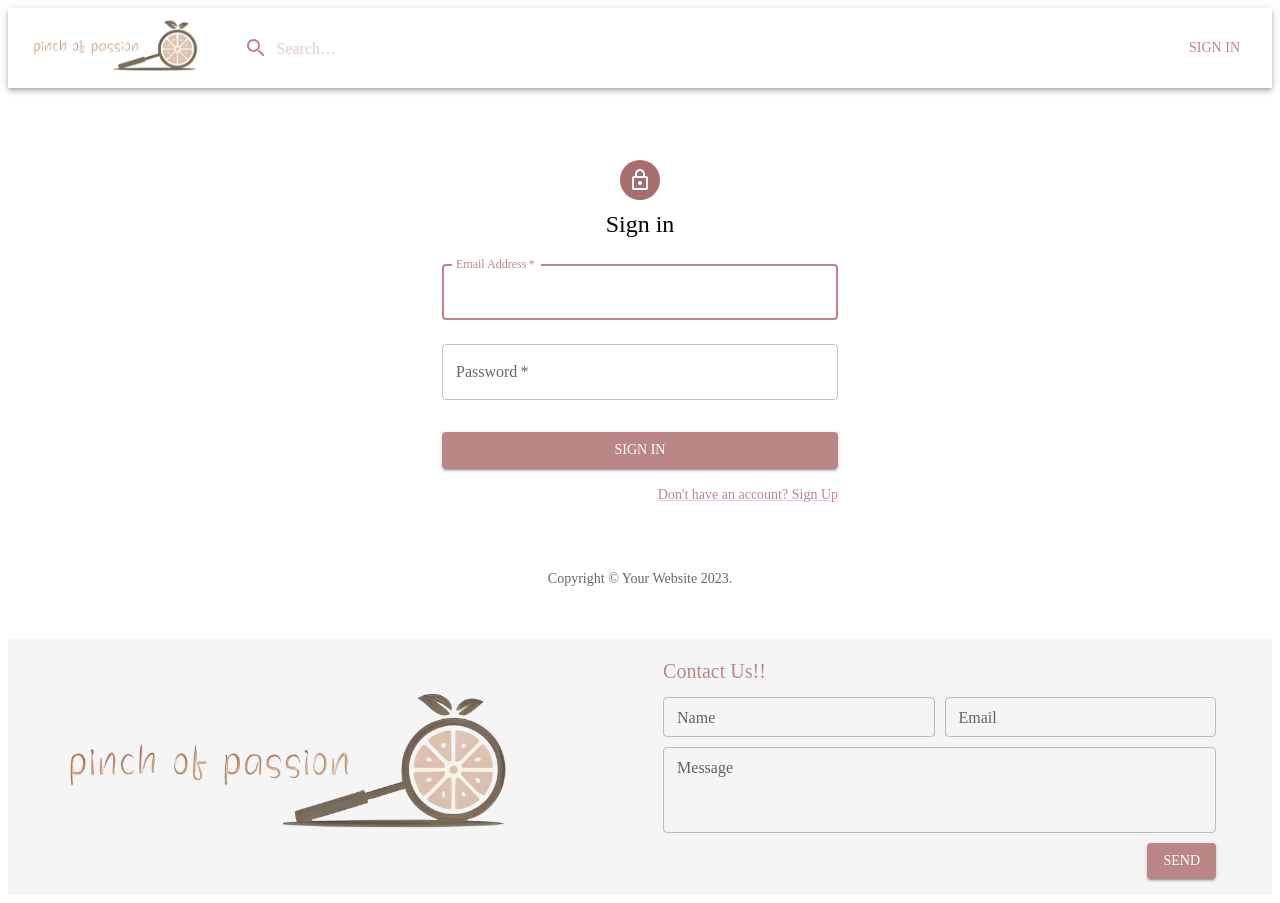
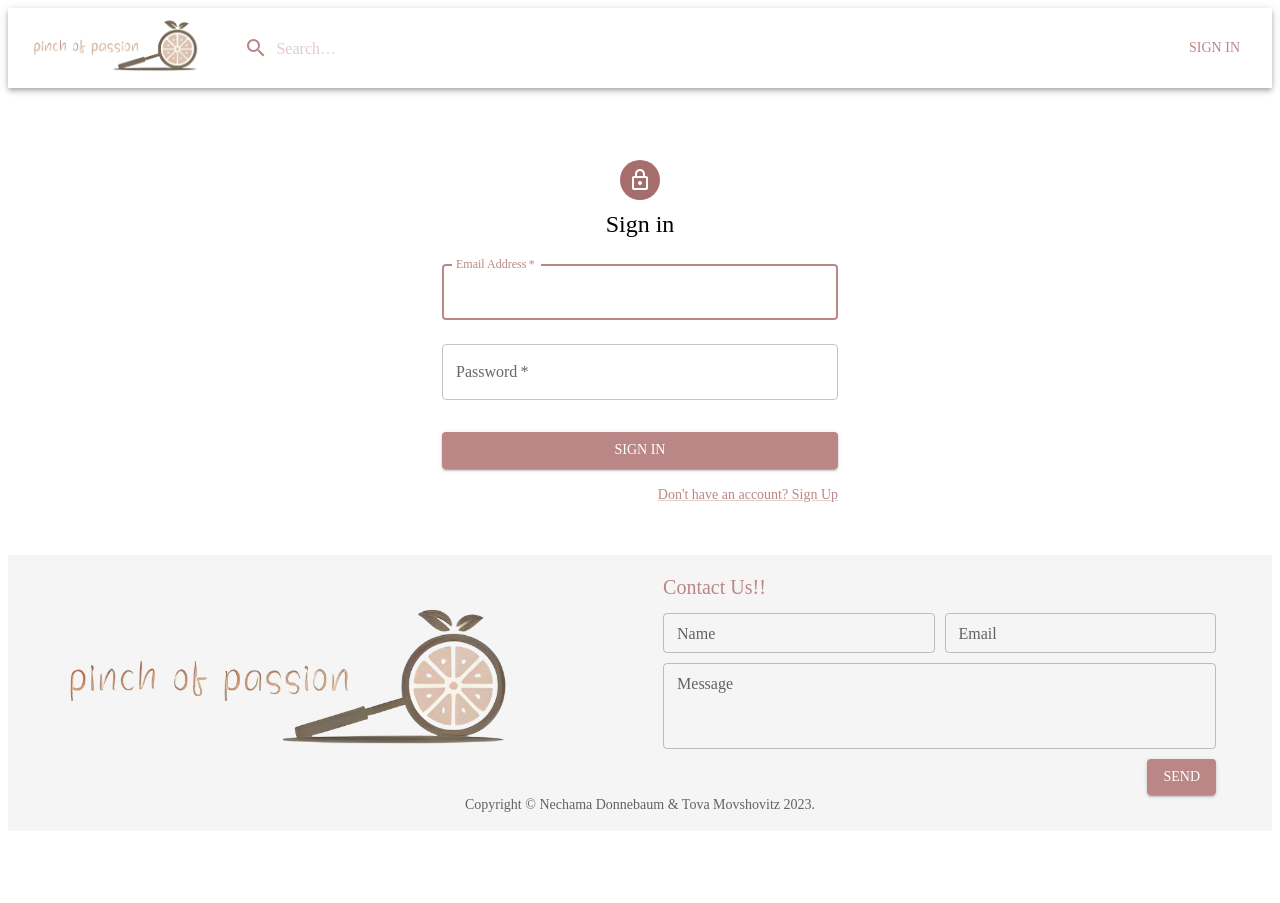
Before and after one commit to pinch-of-passion/client, a React (Create React App) app: page /login in a window 1280 px wide. After the commit the page ends 839 px from the top, so only its background shows below. Built offline with nearby package versions, Linux system fonts and the light colour scheme.

Commit message:
Copyright

```diff
--- a/src/components/footer.jsx
+++ b/src/components/footer.jsx
@@ -7,7 +7,20 @@ import {
   useTheme,
   Typography,
 } from "@mui/material";
-
+function Copyright(props) {
+  return (
+    <Typography
+      variant="body2"
+      color="text.secondary"
+      align="center"
+      {...props}
+    >
+      {"Copyright © "}
+      Nechama Donnebaum & Tova Movshovitz {new Date().getFullYear()}
+      {"."}
+    </Typography>
+  );
+}
 const Footer = () => {
   const [name, setName] = useState("");
   const [email, setEmail] = useState("");
@@ -96,6 +109,7 @@ const Footer = () => {
             </Button>
           </Box>
         </Box>
+        <Copyright/>
       </Container>
     </footer>
   );
--- a/src/pages/auth/Login/index.jsx
+++ b/src/pages/auth/Login/index.jsx
@@ -17,20 +17,7 @@ import { AuthContext } from "../../../context/authContext";
 import { useContext, useState, useEffect } from "react";
 import { useNavigate } from "react-router-dom";
 
-function Copyright(props) {
-  return (
-    <Typography
-      variant="body2"
-      color="text.secondary"
-      align="center"
-      {...props}
-    >
-      {"Copyright © "}
-      Your Website {new Date().getFullYear()}
-      {"."}
-    </Typography>
-  );
-}
+
 
 export default function Login() {
   const navigate = useNavigate();
@@ -107,7 +94,6 @@ export default function Login() {
           </Grid>
         </Box>
       </Box>
-      <Copyright sx={{ mt: 8, mb: 4 }} />
     </Container>
   );
 }
```
